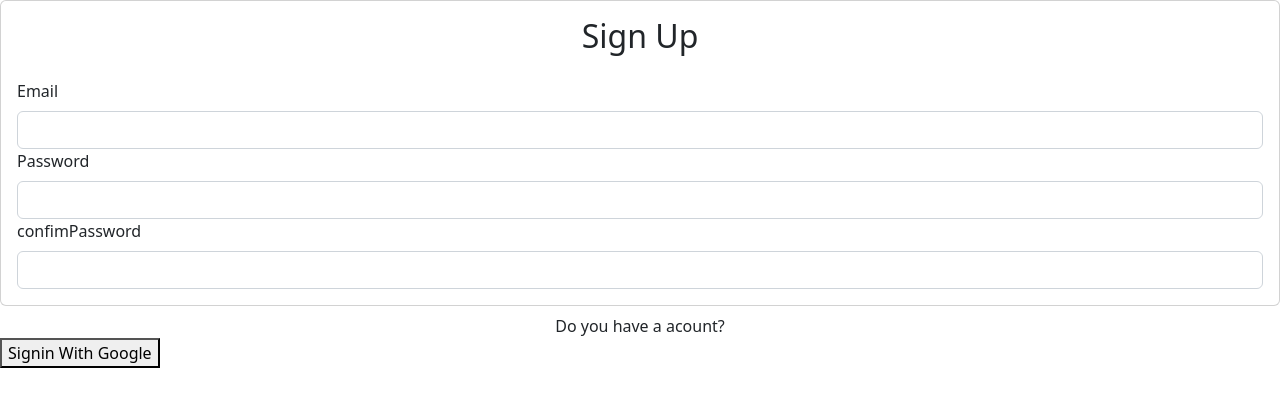
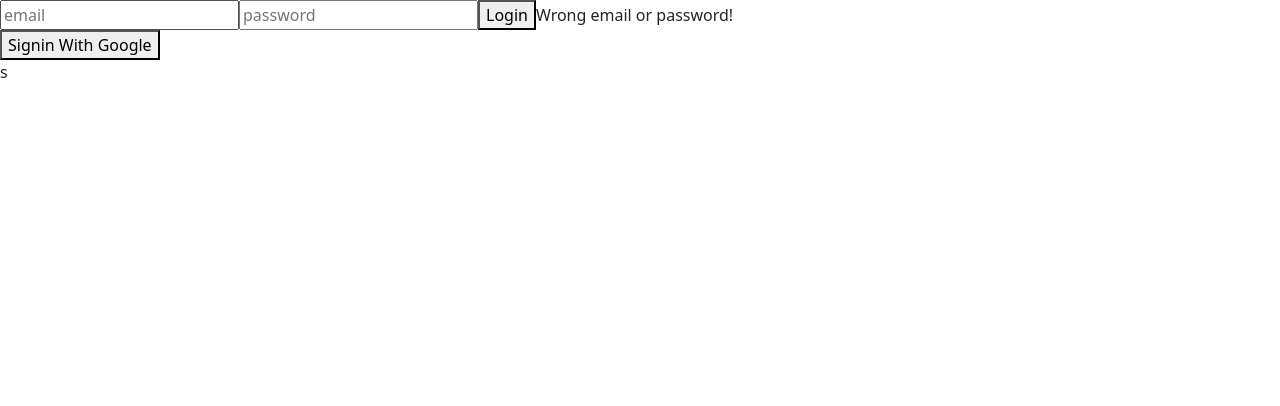
Before and after one commit to thanhviennguyen/DashboardManager, a React (Create React App) app: page / in a window 1280 px wide. Shown: the top 406 px of the page. Built offline with nearby package versions, Linux system fonts and the light colour scheme.

Commit message:
Fix Layout: Login

```diff
--- a/src/App.js
+++ b/src/App.js
@@ -1,6 +1,6 @@
 import './App.css';
 import Dashboard from './components/dashboard/index'
-import Signin from './components/googleSignin/signin';
+import Login from './components/googleSignin/login';
 import { Container } from 'react-bootstrap';
 
 function App() {
@@ -8,7 +8,7 @@ function App() {
     // <Container className="d-flex align-item-center justify-content-center"
     // style={{minHeight: "100vh" }}>
     //   <div className='w-100' style={{maxWidth: "400px"}}>
-        <Signin />
+        <Login />
     //     </div>
     // </Container>
     // <Dashboard/>
--- a/src/components/dashboard/index.jsx
+++ b/src/components/dashboard/index.jsx
@@ -61,9 +61,8 @@ const Dashboard = () => {
         ]} extraContent={<Space size={24}>
               <Statistic title="Feedback" value={1128} prefix={<LikeOutlined />}/>
               <Statistic title="Unmerged" value={93} suffix="/ 100"/>
-              <Button key="3" onClick={logout}>Logout</Button>
             </Space>} extra={[
-
+            <Button key="3" onClick={logout}>Logout</Button>,
             <Button key="2">Operate</Button>,
             <Button key="1" type="primary">
               Main operation
--- /dev/null
+++ b/src/components/googleSignin/login.js
@@ -0,0 +1,79 @@
+import React, {useState, useEffect} from "react";
+import { useRef } from "react";
+import {Form, Buttion, Card} from "react-bootstrap";
+import {signInWithPopup} from "firebase/auth";
+import { auth, provider } from "./config";
+import Dashboard from "../dashboard";
+
+function Login(){
+    const emailRef = useRef();
+    const passwordRef = useRef();
+
+    const [value, setValue] = useState('')
+
+    const handleClick = () => {
+            signInWithPopup(auth, provider).then((data) => {
+            setValue(data.user.email)
+            localStorage.setItem("email", data.user.email)
+        })
+
+    }
+
+    useEffect(() => {
+        setValue(localStorage.getItem('email'))
+    })
+
+    return (
+        // <>
+        // <Card>
+        //     <Card.Body>
+        //         <h2 className="text-center mb-4">Login</h2>
+        //         <Form>
+        //         <Form.Group id="email">
+        //             <Form.Label>Email</Form.Label>
+        //             <Form.Control type="email" ref={emailRef} required/>
+        //         </Form.Group>
+        //         <Form.Group id="password">
+        //             <Form.Label>Password</Form.Label>
+        //             <Form.Control type="password" ref={passwordRef} required/>
+        //         </Form.Group>
+        //         </Form>
+        //     </Card.Body>
+        // </Card>
+        // <div className="w-100 text-center mt-2">
+        //     Do you have a acount?
+        // </div>
+        // <div>
+        //     {value?<Dashboard/>:
+        //     <button onClick={handleClick}>Signin With Google</button>
+        //     }
+        // </div>
+        // </>
+        <div className="login">
+        <form onSubmit={handleClick}>
+          <input
+            type="email"
+            placeholder="email"
+            // onChange={(e) => setEmail(e.target.value)}
+          />
+          <input
+            type="password"
+            placeholder="password"
+            // onChange={(e) => setPassword(e.target.value)}
+          />
+          <button type="submit">Login</button>
+          {<span>Wrong email or password!</span>}
+          <>
+          <div>
+             {value?<Dashboard/>:
+             <button onClick={handleClick}>Signin With Google</button>
+             }
+         </div>
+         </>s
+        </form>
+      </div>
+    );
+}
+
+
+export default Login;
--- a/src/components/googleSignin/signin.js
+++ /dev/null
@@ -1,59 +0,0 @@
-import React, {useState, useEffect} from "react";
-import { useRef } from "react";
-import {Form, Buttion, Card} from "react-bootstrap";
-import {signInWithPopup} from "firebase/auth";
-import { auth, provider } from "./config";
-import Dashboard from "../dashboard";
-
-function Signin(){
-    const emailRef = useRef();
-    const passwordRef = useRef();
-    const cofirmPasswordRef = useRef();
-
-    const [value, setValue] = useState('')
-    const handleClick = () => {
-        signInWithPopup(auth, provider).then((data) => {
-            setValue(data.user.email)
-            localStorage.setItem("email", data.user.email)
-        })
-    }
-
-    useEffect(() => {
-        setValue(localStorage.getItem('email'))
-    })
-
-    return (
-        <>
-        <Card>
-            <Card.Body>
-                <h2 className="text-center mb-4">Sign Up</h2>
-                <Form>
-                <Form.Group id="email">
-                    <Form.Label>Email</Form.Label>
-                    <Form.Control type="email" ref={emailRef} required/>
-                </Form.Group>
-                <Form.Group id="password">
-                    <Form.Label>Password</Form.Label>
-                    <Form.Control type="password" ref={passwordRef} required/>
-                </Form.Group>
-                <Form.Group id="email">
-                    <Form.Label>confimPassword</Form.Label>
-                    <Form.Control type="email" ref={cofirmPasswordRef} required/>
-                </Form.Group>
-                </Form>
-            </Card.Body>
-        </Card>
-        <div className="w-100 text-center mt-2">
-            Do you have a acount?
-        </div>
-        <div>
-            {value?<Dashboard/>:
-            <button onClick={handleClick}>Signin With Google</button>
-            }
-        </div>
-        </>
-    );
-}
-
-
-export default Signin;
```
